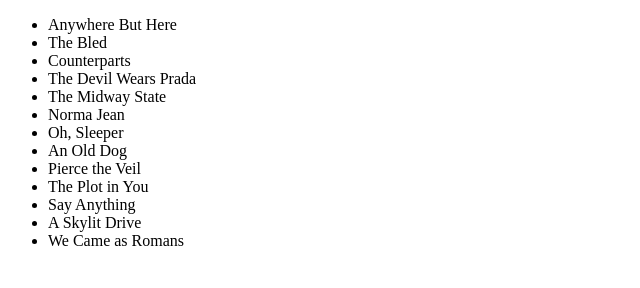
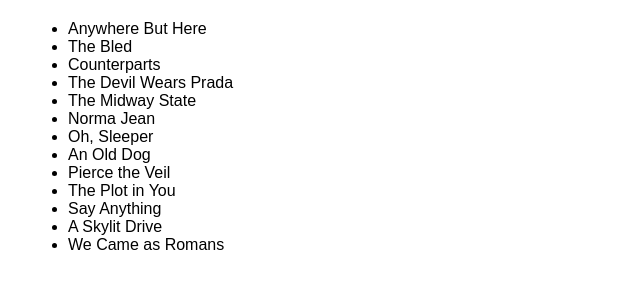
Before and after one commit to acciojob/sorting-articles-Adnanahmad27, a website: page main.html in a window 1280 px wide. Shown: the whole page, without its empty margins (0-640 px from the left). Drawn offline with Linux system fonts and the light colour scheme.

Commit message:
created a submission

```diff
--- a/main.html
+++ b/main.html
@@ -8,7 +8,7 @@
 
 <body>
 	<!-- the entire body must be written by student -->
-	<ul id="band" ></ul>
+	<ul id="bands" ></ul>
     <script type="text/javascript" src="./script.js">
 </script>
 
--- a/script.js
+++ b/script.js
@@ -1,7 +1,7 @@
 //your JS code here. If required.
-const bands = ['The Plot in You', 'The Devil Wears Prada', 'Pierce the Veil', 'Norma Jean', 'The Bled', 'Say Anything', 'The Midway State', 'We Came as Romans', 'Counterparts', 'Oh, Sleeper', 'A Skylit Drive', 'Anywhere But Here', 'An Old Dog'];
+const bandss = ['The Plot in You', 'The Devil Wears Prada', 'Pierce the Veil', 'Norma Jean', 'The Bled', 'Say Anything', 'The Midway State', 'We Came as Romans', 'Counterparts', 'Oh, Sleeper', 'A Skylit Drive', 'Anywhere But Here', 'An Old Dog'];
 
-const bandNode = document.getElementById("band");
+const bandNode = document.getElementById("bands");
 
 function sortBands() {
 	const igWords = ["a","an","the"];
@@ -16,8 +16,8 @@
 	return band1[0].localeCompare(band2[0]);
 	}
 
-	bands.sort(customSort);
-	bands.forEach( band => {
+	bandss.sort(customSort);
+	bandss.forEach( band => {
 		let listItem = document.createElement("li");
 		listItem.textContent = band;
 		bandNode.appendChild(listItem);
--- a/styles.css
+++ b/styles.css
@@ -1 +1,7 @@
 /*  your css code here. If applicable */
+#bands{
+	font-family: Arial, sans-serif;
+     margin: 20px;
+	gap:10px;
+
+}
```
